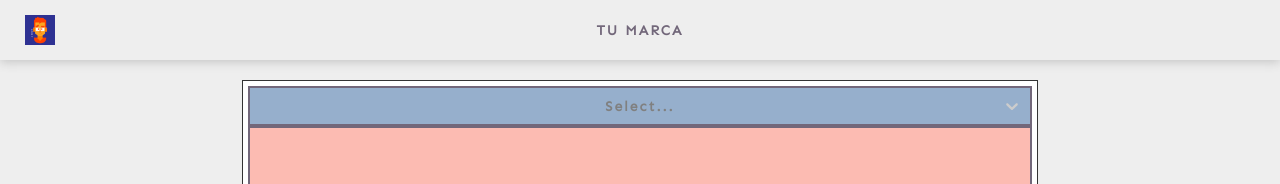
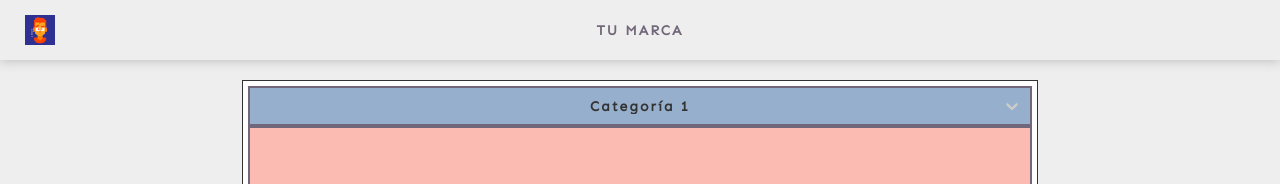
Before and after one commit to jblnco-ing/app-video-pwa, a Next.js app: page / in a window 1280 px wide. Shown: the top 184 px of the page. Built offline with nearby package versions, Linux system fonts and the light colour scheme.

Commit message:
- Se mejoro el select

```diff
--- a/components/shared/ListContainer.js
+++ b/components/shared/ListContainer.js
@@ -63,7 +63,7 @@ const colourStyles = {
 const ListContainer = () => (
     <div className={styles.container}>
         <div className={styles.select}>
-          <Select options={options} styles={colourStyles}/>
+          <Select options={options} isSearchable={false} defaultValue={options[0]} styles={colourStyles}/>
         </div>
         <div className={styles.list}>
             <CardVideo/>
```
